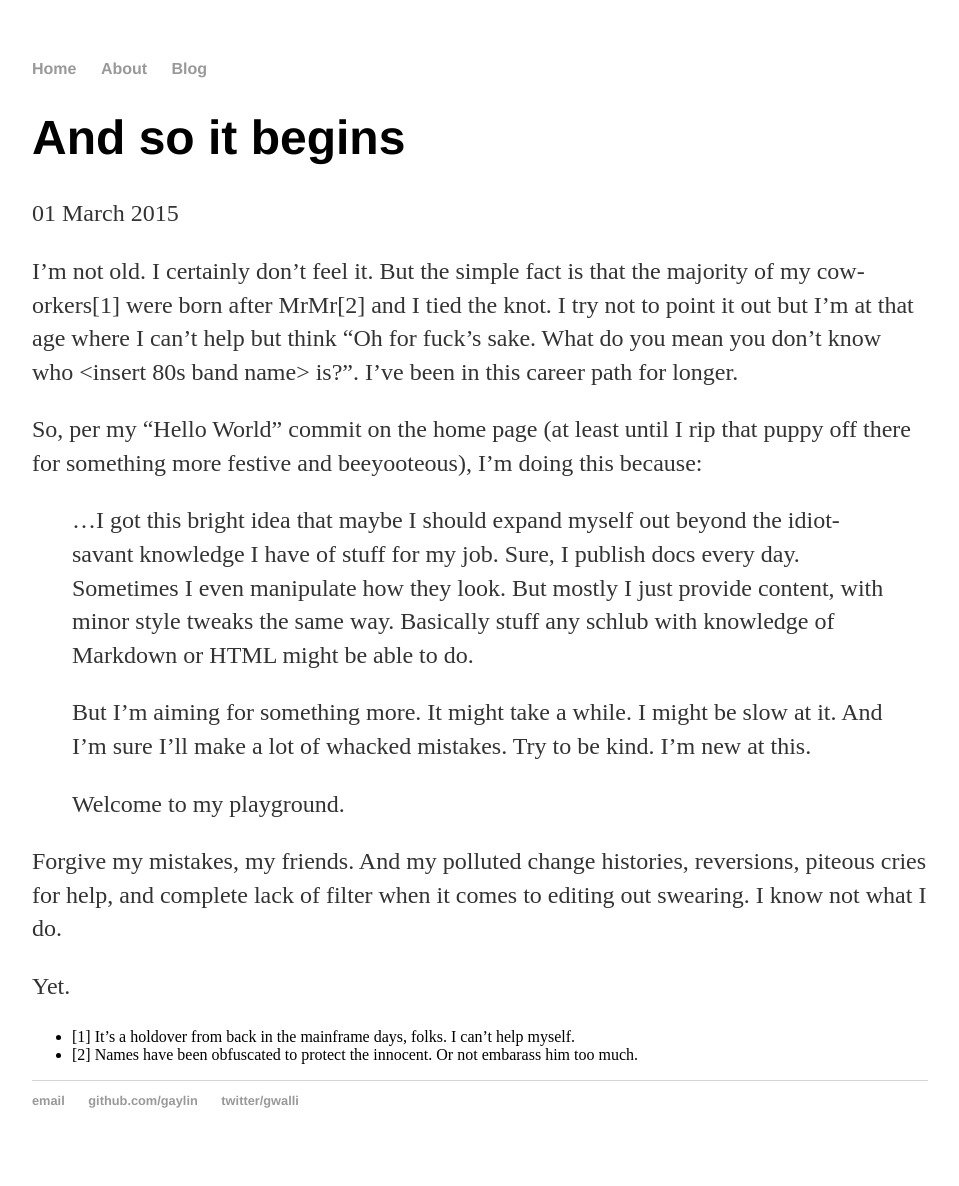
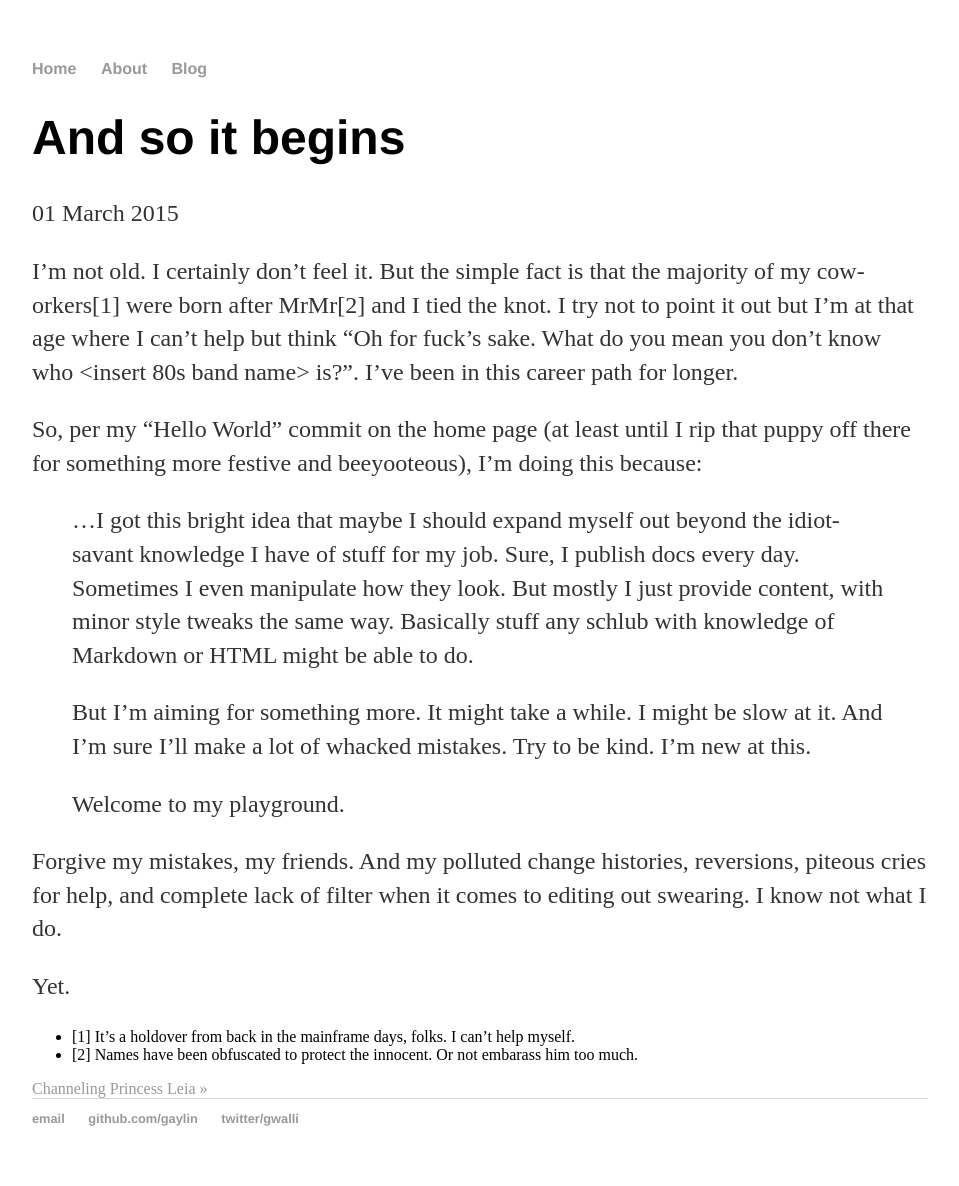
Before and after one commit to gaylin/gaylin.github.io, a Jekyll site: the page built from _posts/2015-03-01-and-so-it-begins.md, in a window 1280 px wide. Shown: the whole page, without its empty margins (160-1119 px from the left). Built offline with Jekyll 4.4.1, drawn with Linux system fonts in a browser that asks for light colours; Markdown is read by kramdown in place of the engine named in the settings; comment, search, counter and statistics services are not loaded.

```diff
--- a/_layouts/post.html
+++ b/_layouts/post.html
@@ -8,6 +8,13 @@ layout: default
 <div class="post">
   {{ content }}
 </div>
+<!-- Post prev/nex buttons -->
+{% if page.previous %}
+   <a rel="prev" href="{{ page.previous.url }}">&laquo; {{ page.previous.title }}</a>
+ {% endif %}
+ {% if page.next %}
+   <a rel="next" href="{{ page.next.url }}">{{ page.next.title }} &raquo;</a>
+ {% endif %}
 <!-- Post comments -->
 <div class="postcomments">
 	{% include disqus.html %}
```
